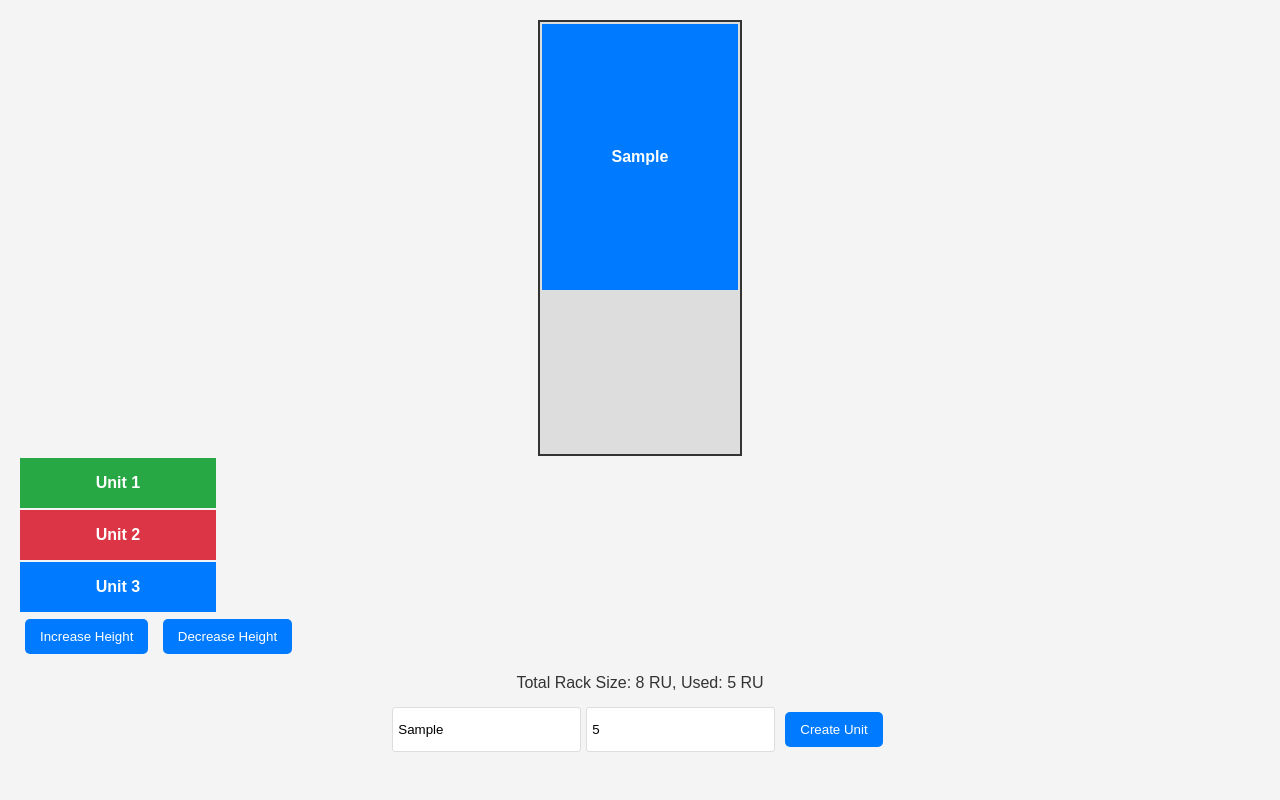
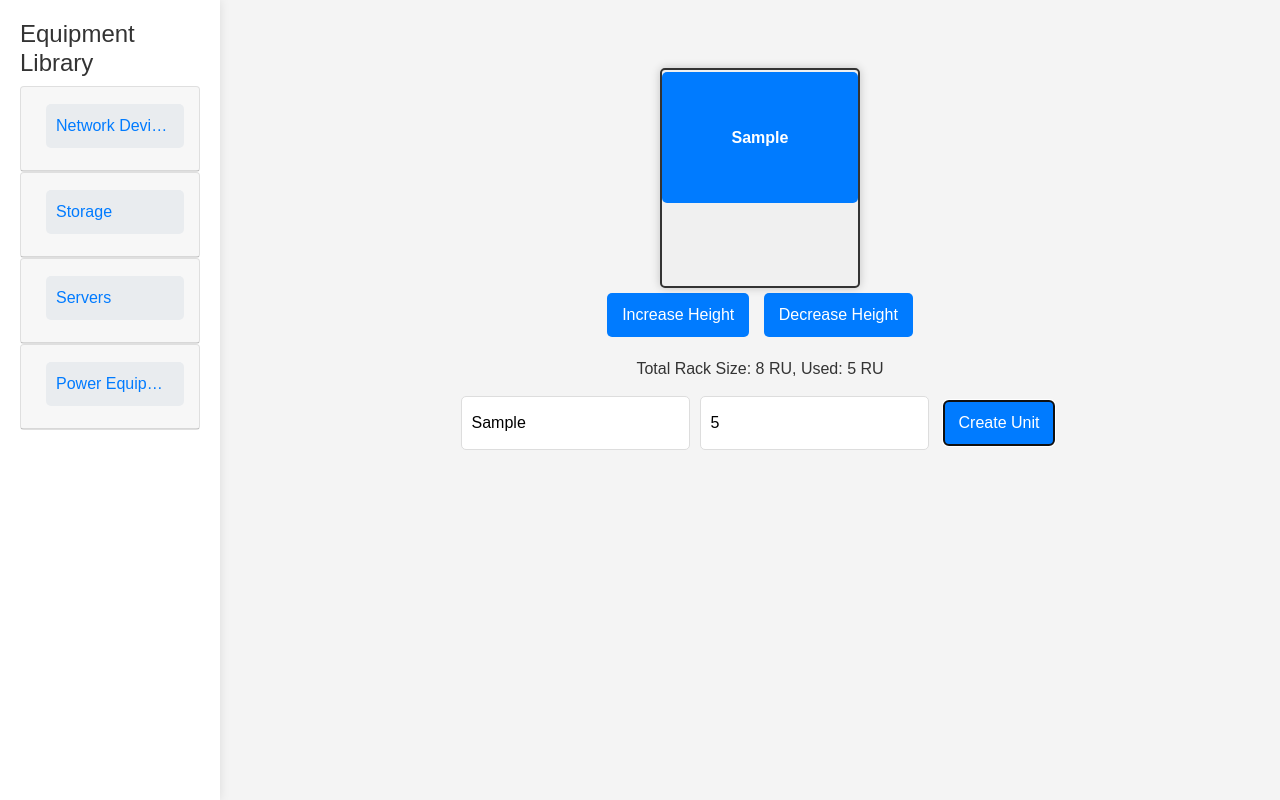
Before and after one commit to QuamCode/rackify.io, a plain HTML site: page fronton/index.html in a window 1280 px wide. Both pictures are taken after typing "Sample", "5" into the empty fields and a click on the button "Create Unit". Drawn offline with nearby package versions, Linux system fonts and the light colour scheme.

Commit message:
Rack Planner Work

```diff
--- a/fronton/index.html
+++ b/fronton/index.html
@@ -3,6 +3,8 @@
 <head>
     <title>Rack Planner</title>
     <script src="https://code.jquery.com/jquery-3.6.0.min.js"></script>
+    <link href="https://stackpath.bootstrapcdn.com/bootstrap/4.3.1/css/bootstrap.min.css" rel="stylesheet">
+    <script src="https://stackpath.bootstrapcdn.com/bootstrap/4.3.1/js/bootstrap.min.js"></script>
     <script type="text/javascript" src="https://ajax.googleapis.com/ajax/libs/jqueryui/1.11.1/jquery-ui.min.js"></script>
     <style>
 body {
@@ -12,37 +14,51 @@
     margin: 0;
     padding: 20px;
 }
+
 #rack {
     width: 200px;
     height: 400px;
-            position: relative; /* Changed from absolute for layout */
-            margin: 0 auto; /* Center rack */
-            background-color: #ddd;
+    position: relative;
+    margin: 0 auto;
+    background-color: #f0f0f0; /* Light gray background */
     border: 2px solid #333;
     display: flex;
     flex-direction: column;
     align-items: center;
+    border-radius: 5px;
+    box-shadow: 0 0 10px rgba(0, 0, 0, 0.2); /* Soft shadow for depth */
 }
+
 .rack-unit, .rack-unit1, .rack-unit2 {
-            width: 196px;
+    width: 100%; /* Full width */
     height: 50px;
     margin: 2px 0;
-            cursor: pointer; /* Changed to pointer */
+    cursor: pointer;
     display: flex;
     align-items: center;
     justify-content: center;
     color: white;
     font-weight: bold;
+    background-color: #007bff;
+    border-radius: 5px;
+    transition: background-color 0.3s, transform 0.3s;
 }
-        .rack-unit { background-color: #007bff; }
+
 .rack-unit1 { background-color: #28a745; }
 .rack-unit2 { background-color: #dc3545; }
+
+.rack-unit:hover, .rack-unit1:hover, .rack-unit2:hover {
+    background-color: #0056b3; /* Darker blue on hover */
+    transform: scale(1.05); /* Slight scaling effect on hover */
+}
+
 .highlight {
     position: absolute;
     width: 100%;
     background-color: rgba(0, 255, 0, 0.3);
     pointer-events: none;
 }
+
 button {
     background-color: #007bff;
     color: white;
@@ -51,54 +67,130 @@
     margin: 5px;
     border-radius: 5px;
     cursor: pointer;
+    transition: background-color 0.3s;
 }
+
 button:hover {
     background-color: #0056b3;
 }
+
 #createUnitForm {
     display: flex;
     justify-content: center;
     margin-top: 15px;
 }
+
 #createUnitForm input {
-            padding: 5px;
-            margin-right: 5px;
-            border-radius: 3px;
+    padding: 10px;
+    margin-right: 10px;
+    border-radius: 5px;
     border: 1px solid #ddd;
+    transition: border-color 0.3s;
 }
+
+#createUnitForm input:focus {
+    border-color: #007bff; /* Blue border on input focus */
+    outline: none;
+}
+
 #rackInfo {
     margin-top: 15px;
     text-align: center;
+}
+
+.side-menu {
+    position: fixed;
+    top: 0;
+    left: 0;
+    width: 220px; /* Wider side menu */
+    height: 100%;
+    background-color: #ffffff;
+    box-shadow: 0 0 10px rgba(0, 0, 0, 0.1);
+    padding: 20px;
+    overflow-y: auto;
+}
+
+/* Updated button styles */
+.side-menu button {
+    width: 100%; /* Full width for buttons */
+    padding: 10px; /* Adjust padding for better fit */
+    margin-bottom: 10px;
+    border-radius: 5px;
+    background-color: #e9ecef;
+    border: none;
+    cursor: pointer;
+    user-select: none;
+    transition: background-color 0.3s;
+    text-align: left; /* Align text to the left */
+    white-space: nowrap; /* Prevent text from wrapping */
+    overflow: hidden; /* Hide overflowing text */
+    text-overflow: ellipsis; /* Show ellipsis (...) for long text */
+}
+
+.side-menu button:hover {
+    background-color: #dee2e6;
+}
+
+.rack-container {
+    margin-left: 240px; /* Space for the side menu */
+    display: flex;
+    flex-direction: column;
+    align-items: center;
+}
+
+.equipment {
+    padding: 10px 15px;
+    margin-bottom: 10px;
+    border-radius: 5px;
+    background-color: #e9ecef;
+    cursor: pointer;
+    user-select: none;
+    transition: background-color 0.3s;
+}
+
+.equipment:hover {
+    background-color: #dee2e6;
 }
     </style>
 </head>
 <body>
 
+    <div class="side-menu">
+        <h4>Equipment Library</h4>
+        <div id="accordion">
+            <!-- Dynamic content will be loaded here -->
+        </div>
+    </div>
+    <br>
+    <br>
+
+<div class="rack-container">
+    <!-- Rack and Controls -->
     <div id="rack"></div>
-
-<div class="rack-unit1" draggable="true">Unit 1</div>
-<div class="rack-unit2" draggable="true">Unit 2</div>
-<div class="rack-unit" draggable="true">Unit 3</div>
-
     <div id="controls">
         <button id="increaseHeight">Increase Height</button>
         <button id="decreaseHeight">Decrease Height</button>
     </div>
-
     <div id="rackInfo">
         <p>Current Rack Size: <span id="currentRackSize">0</span> RU</p>
     </div>
-
     <div id="createUnitForm">
         <input type="text" id="newUnitName" placeholder="Unit Name">
         <input type="number" id="newUnitHeight" placeholder="Height (RU)">
         <button id="createNewUnit">Create Unit</button>
     </div>
+</div>
+
+
+
+
+
+
 <script>
 $(document).ready(function() {
     const rack = $('#rack');
     const unitHeightRU = 1; // Each unit height in RU
-    const rackUnitPixelHeight = 54; // Pixel height of each RU
+    const rackUnitPixelHeight = 27; // Pixel height of each RU
     let rackHeightRU = 8; // Initial rack height in RU (adjustable)
     let usedUnitsRU = 0; // Track the number of units in the rack in RU
 
@@ -108,11 +200,11 @@ $(document).ready(function() {
 
     function calculateUsedUnits() {
         usedUnitsRU = 0;
-        rack.find('.rack-unit, .rack-unit1, .rack-unit2').each(function() {
-            let unitHeight = $(this).data('ru') || unitHeightRU; // Get RU from data attribute or default to 1
+        rack.find('.rack-unit').each(function() {
+            let unitHeight = $(this).data('ru') || unitHeightRU;
             usedUnitsRU += unitHeight;
         });
-        updateRackDisplay(); // Update display after calculation
+        updateRackDisplay();
     }
 
     function updateRackHeight() {
@@ -120,93 +212,186 @@ $(document).ready(function() {
         rack.height(pixelHeight);
     }
 
-    $('.rack-unit, .rack-unit1, .rack-unit2').on('dragstart', function(event) {
-        event.originalEvent.dataTransfer.setData("text/plain", event.target.outerHTML);
-    });
-
-    rack.on('dragover', function(event) {
-        event.preventDefault();
-        if (usedUnitsRU < rackHeightRU) {
-            const rackRect = rack[0].getBoundingClientRect();
-            let yPos = event.originalEvent.clientY - rackRect.top;
-            yPos = Math.floor(yPos / rackUnitPixelHeight) * rackUnitPixelHeight;
-            $(this).find('.highlight').remove();
-            $('<div class="highlight"></div>').css({
-                'height': rackUnitPixelHeight + 'px',
-                'top': yPos + 'px'
-            }).appendTo(this);
+    // Function to handle the creation of new units
+    function createNewUnit(unitName, unitHeightRU, unitTypeClass) {
+        if (rackHeightRU < usedUnitsRU + unitHeightRU) {
+            return;
         }
-    });
-
-    rack.on('drop', function(event) {
-        event.preventDefault();
-        $(this).find('.highlight').remove();
-        if (usedUnitsRU < rackHeightRU) {
-            const rackRect = rack[0].getBoundingClientRect();
-            let yPos = event.originalEvent.clientY - rackRect.top;
-            yPos = Math.floor(yPos / rackUnitPixelHeight) * rackUnitPixelHeight;
-            const data = event.originalEvent.dataTransfer.getData("text/plain");
-            let newUnit = $(data).css('top', yPos + 'px');
+        const newUnit = $('<div></div>')
+            .addClass('rack-unit ' + unitTypeClass)
+            .css({'height': (unitHeightRU * rackUnitPixelHeight - 4) + 'px'})
+            .text(unitName)
+            .data('ru', unitHeightRU);
 
         rack.append(newUnit);
         calculateUsedUnits();
     }
+
+    // Handling drag from the equipment library
+    $('.equipment').on('dragstart', function(event) {
+        let equipmentData = {
+            name: $(this).text(),
+            ru: $(this).data('ru') || unitHeightRU,
+            typeClass: $(this).data('typeClass') || 'default-equipment'
+        };
+        event.originalEvent.dataTransfer.setData("equipment", JSON.stringify(equipmentData));
     });
 
-    rack.on('dragleave', function(event) {
-        $(this).find('.highlight').remove();
-    });
-
-    $('#increaseHeight').click(function() {
-        rackHeightRU += unitHeightRU;
-        updateRackHeight();
-        calculateUsedUnits(); // Recalculate after changing the rack height
-    });
-
-    $('#decreaseHeight').click(function() {
-        if (rackHeightRU > usedUnitsRU) {
-            rackHeightRU -= unitHeightRU;
-            updateRackHeight();
-            calculateUsedUnits(); // Recalculate after changing the rack height
-        }
-    });
+    rack.on('dragover', dragOverHandler);
+    rack.on('drop', dropHandler);
+    rack.on('dragleave', dragLeaveHandler);
 
     $('#createNewUnit').click(function() {
         const unitName = $('#newUnitName').val();
-        const unitHeightRU = parseInt($('#newUnitHeight').val(), 10) || 1; // Default to 1 RU if not specified
-        if (rackHeightRU < unitHeightRU + usedUnitsRU) {
-            return;
-        }
-        const newUnit = $('<div></div>')
-            .addClass('rack-unit')
-            .css({'height': (unitHeightRU * rackUnitPixelHeight - 4) + 'px'}) // Adjust for margin
-            .text(unitName) // Add the unit name as text
-            .data('ru', unitHeightRU); // Store the RU in a data attribute
+        const unitHeightRU = parseInt($('#newUnitHeight').val(), 10) || 1;
+        createNewUnit(unitName, unitHeightRU, 'custom-unit');
+    });
 
-        rack.append(newUnit);
+    rack.on('click', '.rack-unit', function() {
+        $(this).remove();
         calculateUsedUnits();
     });
 
-    // Method to remove units from the rack
-    rack.on('click', '.rack-unit, .rack-unit1, .rack-unit2', function() {
-        $(this).remove();
-        calculateUsedUnits(); // Recalculate used units after removal
-    });
-
     rack.sortable({
-        items: '.rack-unit, .rack-unit1, .rack-unit2',
+        items: '.rack-unit',
         axis: 'y',
         containment: 'parent',
         tolerance: 'pointer',
         cursor: 'move',
         stop: function() {
-            calculateUsedUnits(); // Recalculate used units after sorting
+            calculateUsedUnits();
+        }
+    });
+    $('#increaseHeight').click(function() {
+    rackHeightRU += unitHeightRU;
+    updateRackHeight();
+    calculateUsedUnits();
+    });
+
+    $('#decreaseHeight').click(function() {
+        if (rackHeightRU - unitHeightRU >= usedUnitsRU) {
+            rackHeightRU -= unitHeightRU;
+            updateRackHeight();
+            calculateUsedUnits();
         }
     });
 
+    function dragOverHandler(event) {
+    event.preventDefault();
+    if (usedUnitsRU < rackHeightRU) {
+        const rackRect = rack[0].getBoundingClientRect();
+        let yPos = event.originalEvent.clientY - rackRect.top;
+        let highlightHeight = rackUnitPixelHeight;
+
+        const data = event.originalEvent.dataTransfer.getData("equipment");
+        if (data) {
+            let equipmentData = JSON.parse(data);
+            highlightHeight *= equipmentData.ru;
+        }
+
+        yPos = Math.floor(yPos / rackUnitPixelHeight) * rackUnitPixelHeight;
+        $(this).find('.highlight').remove();
+        $('<div class="highlight"></div>').css({
+            'height': highlightHeight + 'px',
+            'top': yPos + 'px'
+        }).appendTo(this);
+    }
+}
+
+    function dropHandler(event) {
+        event.preventDefault();
+        $(this).find('.highlight').remove();
+        if (usedUnitsRU < rackHeightRU) {
+            const data = event.originalEvent.dataTransfer.getData("equipment");
+            if (data) {
+                let equipmentData = JSON.parse(data);
+                createNewUnit(equipmentData.name, equipmentData.ru, equipmentData.typeClass);
+            }
+        }
+    }
+
+    function dragLeaveHandler(event) {
+        $(this).find('.highlight').remove();
+    }
+
+    $('body').on('dragstart', '.equipment', function(event) {
+        let equipmentData = {
+            name: $(this).text(),
+            ru: $(this).data('ru') || unitHeightRU,
+            typeClass: $(this).data('typeClass') || 'default-equipment'
+        };
+        event.originalEvent.dataTransfer.setData("equipment", JSON.stringify(equipmentData));
+    });
+
+    // Initialize the equipment library
+    function initEquipmentLibrary() {
+        const categories = {
+            'Network Devices': [
+                { name: 'Router', ru: 2, typeClass: 'router' },
+                { name: 'Switch', ru: 1, typeClass: 'switch' },
+                { name: 'Firewall', ru: 1, typeClass: 'firewall' },
+                { name: 'Load Balancer', ru: 1, typeClass: 'load-balancer' },
+                { name: 'Access Point', ru: 1, typeClass: 'access-point' },
+            ],
+            'Storage': [
+                { name: 'NAS', ru: 2, typeClass: 'nas' },
+                { name: 'SAN', ru: 4, typeClass: 'san' },
+            ],
+            'Servers': [
+                { name: 'Web Server', ru: 2, typeClass: 'web-server' },
+                { name: 'Database Server', ru: 2, typeClass: 'database-server' },
+                { name: 'Application Server', ru: 2, typeClass: 'app-server' },
+            ],
+            'Power Equipment': [
+                { name: 'UPS', ru: 2, typeClass: 'ups' },
+                { name: 'PDU', ru: 1, typeClass: 'pdu' },
+            ]
+            // Additional categories as needed
+        };
+
+        Object.entries(categories).forEach(([category, equipments], index) => {
+            const card = $('<div></div>').addClass('card');
+            const cardHeader = $('<div></div>').addClass('card-header').appendTo(card);
+            const cardTitle = $('<h5></h5>').addClass('mb-0').appendTo(cardHeader);
+
+            const button = $('<button></button>')
+                .addClass('btn btn-link')
+                .attr({
+                    'data-toggle': 'collapse',
+                    'data-target': `#collapse${index}`,
+                    'aria-expanded': 'false',
+                    'aria-controls': `collapse${index}`
+                })
+                .text(category)
+                .appendTo(cardTitle);
+
+            const collapseDiv = $('<div></div>')
+                .addClass('collapse')
+                .attr('id', `collapse${index}`)
+                .data('parent', '#accordion')
+                .appendTo(card);
+
+            const cardBody = $('<div></div>').addClass('card-body').appendTo(collapseDiv);
+
+            equipments.forEach(equip => {
+                $('<div></div>')
+                    .addClass(`equipment ${equip.typeClass}`)
+                    .attr('draggable', true)
+                    .data('ru', equip.ru)
+                    .data('typeClass', equip.typeClass)
+                    .text(equip.name)
+                    .appendTo(cardBody);
+            });
+
+            card.appendTo('#accordion');
+        });
+    }
+
+    initEquipmentLibrary();
+
     // Call update functions on load
     updateRackHeight();
-    calculateUsedUnits(); // Initial calculation of used units
+    calculateUsedUnits();
 });
 </script>
 
```
Lines whose indentation alone changed are shown as unchanged.
